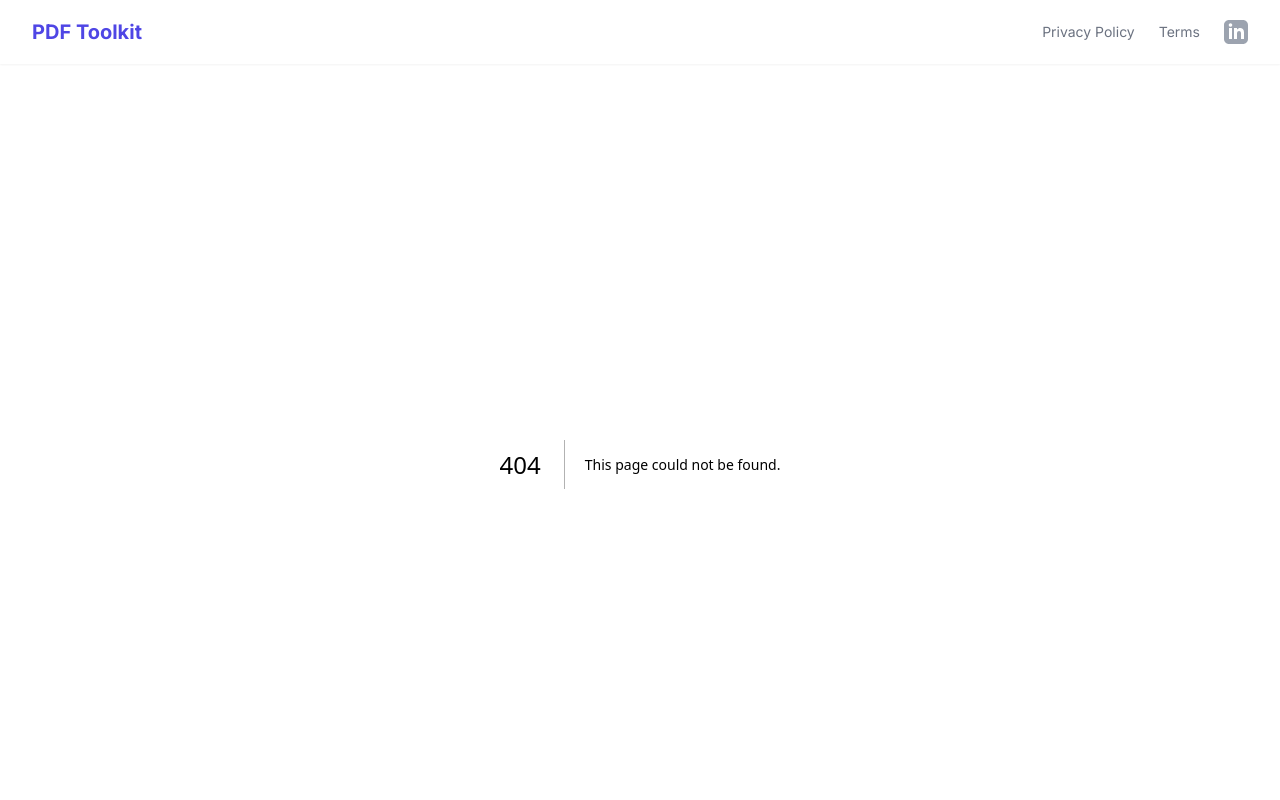
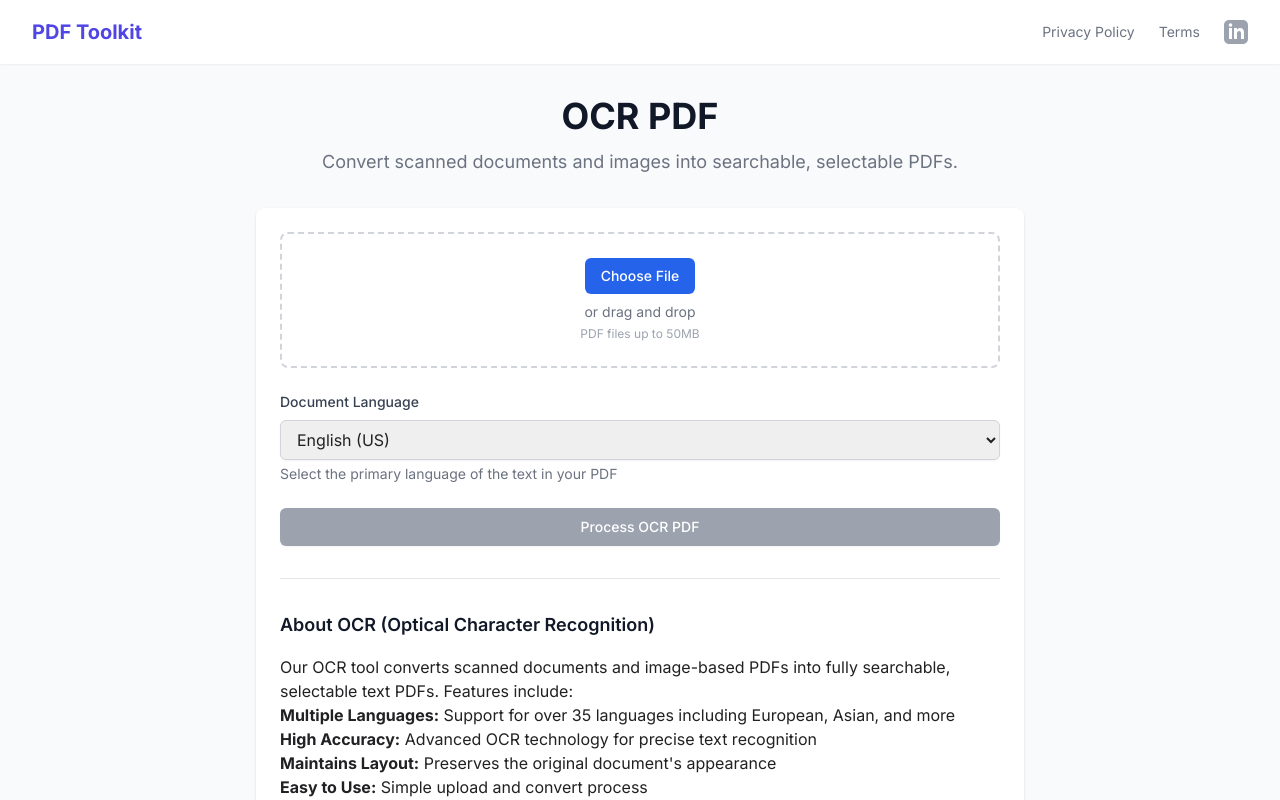
Before and after one commit to coderdal/modify-pdf, a Next.js app: page /ocr-pdf in a window 1280 px wide. Before the commit this address had no page. Shown: the top 800 px of the page. Built offline with nearby package versions, Linux system fonts and the light colour scheme.

Commit message:
landing ui improvement & ocr pdf implemented

```diff
--- a/app/globals.css
+++ b/app/globals.css
@@ -1,6 +1,10 @@
 @tailwind base;
 @tailwind components;
 @tailwind utilities;
+
+html {
+  scroll-behavior: smooth;
+}
 
 :root {
   --background: #ffffff;
--- /dev/null
+++ b/app/ocr-pdf/page.tsx
@@ -0,0 +1,208 @@
+'use client';
+
+import { useState } from 'react';
+import axios from 'axios';
+import PageContainer from '../components/common/PageContainer';
+import PdfOperationForm from '../components/molecules/PdfOperationForm';
+import ResultView from '../components/molecules/ResultView';
+import Alert from '../components/atoms/Alert';
+
+interface ErrorResponse {
+    status: string;
+    message: string;
+    code: string;
+}
+
+const SUPPORTED_LANGUAGES = [
+    { value: 'en-US', label: 'English (US)' },
+    { value: 'en-GB', label: 'English (UK)' },
+    { value: 'fr-FR', label: 'French' },
+    { value: 'de-DE', label: 'German' },
+    { value: 'de-CH', label: 'German (Switzerland)' },
+    { value: 'it-IT', label: 'Italian' },
+    { value: 'es-ES', label: 'Spanish' },
+    { value: 'pt-BR', label: 'Portuguese (Brazil)' },
+    { value: 'nl-NL', label: 'Dutch' },
+    { value: 'da-DK', label: 'Danish' },
+    { value: 'tr-TR', label: 'Turkish' },
+    { value: 'fi-FI', label: 'Finnish' },
+    { value: 'nb-NO', label: 'Norwegian (Bokmål)' },
+    { value: 'no-NO', label: 'Norwegian' },
+    { value: 'sv-SE', label: 'Swedish' },
+    { value: 'bg-BG', label: 'Bulgarian' },
+    { value: 'cs-CZ', label: 'Czech' },
+    { value: 'et-EE', label: 'Estonian' },
+    { value: 'hr-HR', label: 'Croatian' },
+    { value: 'hu-HU', label: 'Hungarian' },
+    { value: 'lt-LT', label: 'Lithuanian' },
+    { value: 'lv-LV', label: 'Latvian' },
+    { value: 'pl-PL', label: 'Polish' },
+    { value: 'ro-RO', label: 'Romanian' },
+    { value: 'sk-SK', label: 'Slovak' },
+    { value: 'sl-SI', label: 'Slovenian' },
+    { value: 'sr-SR', label: 'Serbian' },
+    { value: 'el-GR', label: 'Greek' },
+    // { value: 'mt-MT', label: 'Maltese' },
+    { value: 'mk-MK', label: 'Macedonian' },
+    { value: 'ru-RU', label: 'Russian' },
+    { value: 'uk-UA', label: 'Ukrainian' },
+    // { value: 'iw-IL', label: 'Hebrew' },
+    { value: 'ja-JP', label: 'Japanese' },
+    { value: 'ko-KR', label: 'Korean' },
+    { value: 'zh-CN', label: 'Chinese (Simplified)' },
+    { value: 'zh-HK', label: 'Chinese (Hong Kong)' }
+];
+
+export default function OcrPDF() {
+    const [language, setLanguage] = useState('en-US');
+    const [downloadUrl, setDownloadUrl] = useState<string>('');
+    const [showResult, setShowResult] = useState(false);
+    const [error, setError] = useState<string | null>(null);
+
+    const getErrorMessage = (error: unknown): string => {
+        if (error && typeof error === 'object' && 'response' in error) {
+            const err = error as { response?: { status?: number; data?: ErrorResponse } };
+            if (err.response?.data) {
+                return err.response.data.message;
+            }
+            switch (err.response?.status) {
+                case 400:
+                    return 'Invalid request. Please check your file and language selection.';
+                case 413:
+                    return 'File size is too large. Please try a smaller file.';
+                case 415:
+                    return 'Invalid file type. Please upload a PDF file.';
+                case 429:
+                    return 'Too many requests. Please try again later.';
+                case 500:
+                    return 'Server error. Please try again later.';
+                default:
+                    return 'An error occurred while processing your request.';
+            }
+        }
+        return 'An unexpected error occurred.';
+    };
+
+    const handleSubmit = async (files: File | File[]) => {
+        setError(null);
+
+        try {
+            const file = Array.isArray(files) ? files[0] : files;
+            if (!file) {
+                throw new Error('Please select a file');
+            }
+
+            const formData = new FormData();
+            formData.append('pdf', file);
+            formData.append('ocrLocale', language);
+
+            const response = await axios.post<{ status: string; data: { filePath: string } }>(
+                'http://localhost:3001/ocr-pdf',
+                formData,
+                {
+                    headers: { 'Content-Type': 'multipart/form-data' },
+                }
+            );
+
+            if (response.data.status === 'success') {
+                setDownloadUrl(response.data.data.filePath);
+                window.open(response.data.data.filePath, '_blank');
+            } else {
+                throw new Error('Failed to perform OCR on PDF');
+            }
+        } catch (err) {
+            const errorMessage = err instanceof Error ? err.message : getErrorMessage(err);
+            throw new Error(errorMessage);
+        }
+    };
+
+    const handleComplete = (success: boolean) => {
+        if (success) {
+            setShowResult(true);
+        }
+    };
+
+    const handleBack = () => {
+        setShowResult(false);
+        setDownloadUrl('');
+        setError(null);
+        setLanguage('en-US');
+    };
+
+    const LanguageSelector = (
+        <div className="mt-6">
+            <label className="block text-sm font-medium text-gray-700 mb-2">
+                Document Language
+            </label>
+            <select
+                value={language}
+                onChange={(e) => setLanguage(e.target.value)}
+                className="w-full px-3 py-2 border border-gray-300 rounded-md shadow-sm focus:outline-none focus:ring-indigo-500 focus:border-indigo-500"
+            >
+                {SUPPORTED_LANGUAGES.map(({ value, label }) => (
+                    <option key={value} value={value}>
+                        {label}
+                    </option>
+                ))}
+            </select>
+            <p className="mt-1 text-sm text-gray-500">
+                Select the primary language of the text in your PDF
+            </p>
+        </div>
+    );
+
+    return (
+        <PageContainer
+            title="OCR PDF"
+            description="Convert scanned documents and images into searchable, selectable PDFs."
+        >
+            <div className="space-y-8">
+                {error && (
+                    <Alert
+                        type="error"
+                        message={error}
+                        onClose={() => setError(null)}
+                    />
+                )}
+
+                {showResult ? (
+                    <ResultView
+                        operationName="OCR PDF"
+                        downloadUrl={downloadUrl}
+                        onBack={handleBack}
+                    />
+                ) : (
+                    <PdfOperationForm
+                        onSubmit={handleSubmit}
+                        operationName="OCR PDF"
+                        maxFileSize={50}
+                        additionalFields={LanguageSelector}
+                        onComplete={handleComplete}
+                    />
+                )}
+
+                <div className="mt-8 border-t border-gray-200 pt-8">
+                    <h2 className="text-lg font-semibold text-gray-900 mb-4">
+                        About OCR (Optical Character Recognition)
+                    </h2>
+                    <div className="prose prose-indigo max-w-none">
+                        <p>
+                            Our OCR tool converts scanned documents and image-based PDFs into fully searchable, selectable text PDFs. Features include:
+                        </p>
+                        <ul>
+                            <li><strong>Multiple Languages:</strong> Support for over 35 languages including European, Asian, and more</li>
+                            <li><strong>High Accuracy:</strong> Advanced OCR technology for precise text recognition</li>
+                            <li><strong>Maintains Layout:</strong> Preserves the original document&apos;s appearance</li>
+                            <li><strong>Easy to Use:</strong> Simple upload and convert process</li>
+                        </ul>
+                        <div className="bg-blue-50 p-4 rounded-md mt-4">
+                            <p className="text-sm text-blue-700">
+                                <strong>Tip:</strong> For best results, ensure your scanned document is clear and the text is well-aligned.
+                            </p>
+                        </div>
+                    </div>
+                </div>
+            </div>
+        </PageContainer>
+    );
+}
--- a/app/page.tsx
+++ b/app/page.tsx
@@ -3,67 +3,73 @@ import Link from 'next/link';
 const features = [
     {
         title: 'Convert PDF',
-        description: 'Convert PDFs to various formats including Word, Images, and more',
+        description: 'Transform your PDFs into Word documents, high-quality images, or other formats while preserving formatting',
         href: '/convert-pdf',
         icon: '📄'
     },
     {
         title: 'Compress PDF',
-        description: 'Reduce PDF file size while maintaining quality',
+        description: 'Smart compression technology to reduce PDF size by up to 70% without compromising document quality',
         href: '/compress-pdf',
         icon: '🗜️'
     },
     {
+        title: 'OCR PDF',
+        description: 'Convert scanned documents and images into searchable, selectable PDFs with high accuracy',
+        href: '/ocr-pdf',
+        icon: '🔍'
+    },
+    {
         title: 'Protect PDF',
-        description: 'Secure your PDFs with password protection',
+        description: 'Add military-grade encryption and password protection to keep your sensitive documents secure',
         href: '/protect-pdf',
         icon: '🔒'
     },
     {
         title: 'Split PDF',
-        description: 'Split your PDF into multiple documents',
+        description: 'Extract pages or split large PDFs into smaller documents with just a few clicks',
         href: '/split-pdf',
         icon: '✂️'
     },
     {
         title: 'Merge PDFs',
-        description: 'Combine multiple PDFs into a single document',
+        description: 'Combine multiple PDFs into one organized document while maintaining original quality',
         href: '/merge-pdf',
         icon: '🔗'
     },
     {
         title: 'Remove Protection',
-        description: 'Remove password protection from PDFs',
+        description: 'Legally remove password protection and restrictions from PDF files you own',
         href: '/remove-pdf-protection',
         icon: '🔓'
     },
     {
         title: 'Rotate PDF',
-        description: 'Rotate PDF pages to any angle',
+        description: 'Fix page orientation issues by rotating pages individually or all at once',
         href: '/rotate-pdf',
         icon: '🔄'
     },
     {
         title: 'Remove Pages',
-        description: 'Delete specific pages from your PDF',
+        description: 'Clean up your PDFs by removing unwanted pages while keeping document integrity',
         href: '/remove-pdf-pages',
         icon: '🗑️'
     },
     {
         title: 'Add Page Numbers',
-        description: 'Add custom page numbers to your PDF',
+        description: 'Professionally number your pages with custom formats, positions, and styling',
         href: '/add-page-number',
         icon: '📝'
     },
     {
         title: 'Extract Text',
-        description: 'Extract text content from PDF documents',
+        description: 'Pull out text content from PDFs with smart formatting detection and layout preservation',
         href: '/extract-pdf-text',
         icon: '📋'
     },
     {
         title: 'Reorder Pages',
-        description: 'Rearrange pages in your PDF document',
+        description: 'Drag and drop to reorganize PDF pages into any sequence you need',
         href: '/reorder-pdf',
         icon: '📑'
     }
@@ -87,13 +93,10 @@ export default function Home() {
                                 </p>
                                 <div className="mt-10 flex items-center gap-x-6">
                                     <Link
-                                        href="/convert-pdf"
+                                        href="#features"
                                         className="rounded-md bg-indigo-600 px-3.5 py-2.5 text-sm font-semibold text-white shadow-sm hover:bg-indigo-500 focus-visible:outline focus-visible:outline-2 focus-visible:outline-offset-2 focus-visible:outline-indigo-600"
                                     >
-                                        Get Started
-                                    </Link>
-                                    <Link href="#features" className="text-sm font-semibold leading-6 text-gray-900">
-                                        View all tools <span aria-hidden="true">→</span>
+                                        Get Started <span aria-hidden="true" className="ml-1">↓</span>
                                     </Link>
                                 </div>
                             </div>
@@ -138,15 +141,15 @@ export default function Home() {
                     <dl className="grid grid-cols-1 gap-x-6 gap-y-10 sm:grid-cols-2 lg:grid-cols-3 xl:grid-cols-4 xl:gap-x-8">
                         {features.map((feature) => (
                             <Link key={feature.title} href={feature.href} className="group">
-                                <div className="relative flex flex-col rounded-2xl border border-gray-200 p-6 hover:border-indigo-600 hover:shadow-md transition-all duration-200">
+                                <div className="relative flex flex-col rounded-2xl border border-gray-200 p-6 hover:border-indigo-600 hover:shadow-lg hover:-translate-y-1 transition-all duration-300">
                                     <dt className="flex items-center gap-x-3 text-lg font-semibold leading-7 text-gray-900">
-                                        <span className="text-2xl flex-none">{feature.icon}</span>
+                                        <span className="text-2xl flex-none bg-indigo-50 p-2 rounded-lg">{feature.icon}</span>
                                         {feature.title}
                                     </dt>
                                     <dd className="mt-4 flex flex-auto flex-col text-base leading-7 text-gray-600">
                                         <p className="flex-auto">{feature.description}</p>
-                                        <p className="mt-6 text-sm font-semibold text-indigo-600 group-hover:text-indigo-500">
-                                            Use tool →
+                                        <p className="mt-6 text-sm font-semibold text-indigo-600 group-hover:text-indigo-500 flex items-center">
+                                            Use tool <span className="ml-1 transition-transform group-hover:translate-x-1">→</span>
                                         </p>
                                     </dd>
                                 </div>
```
